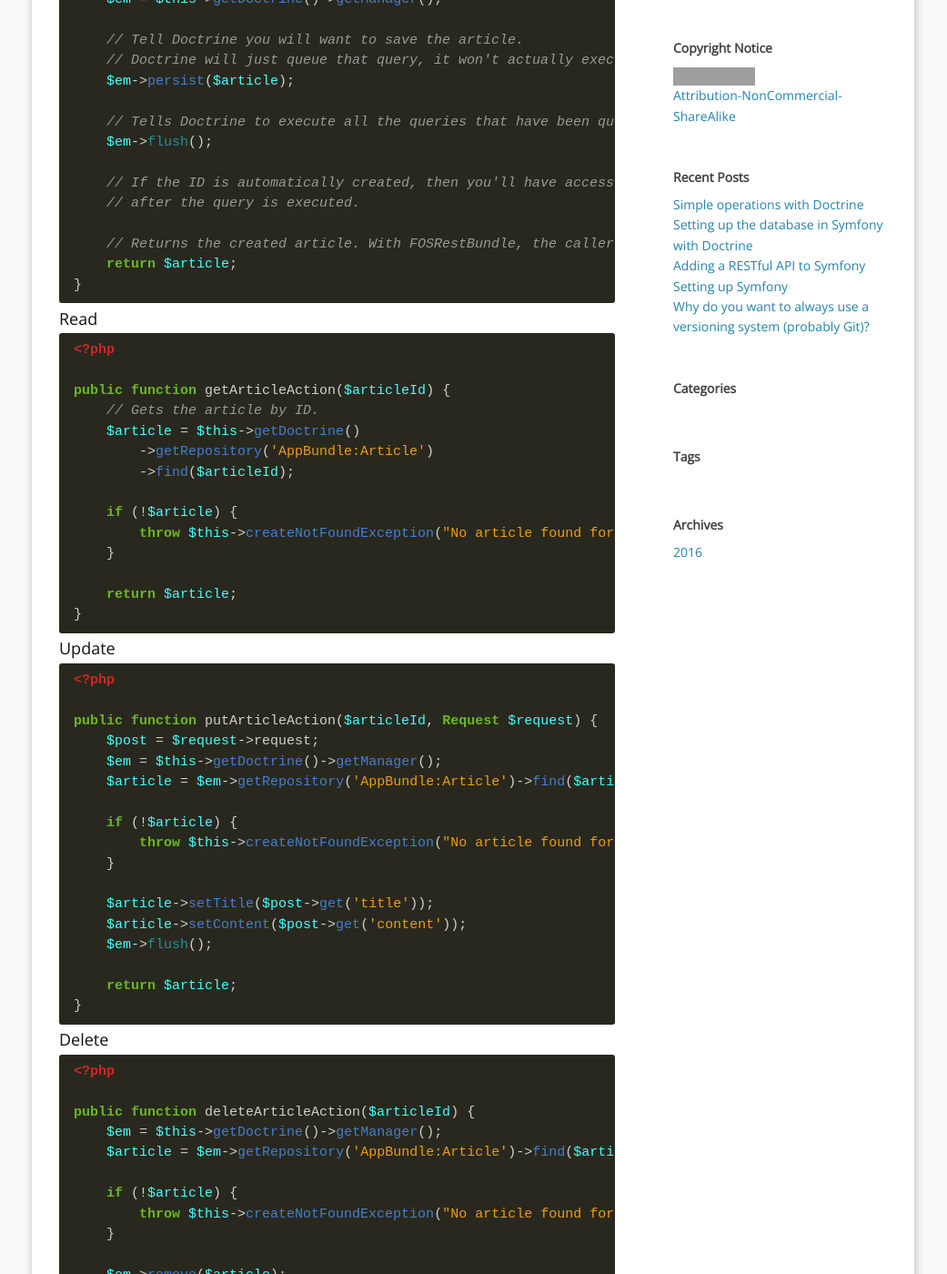
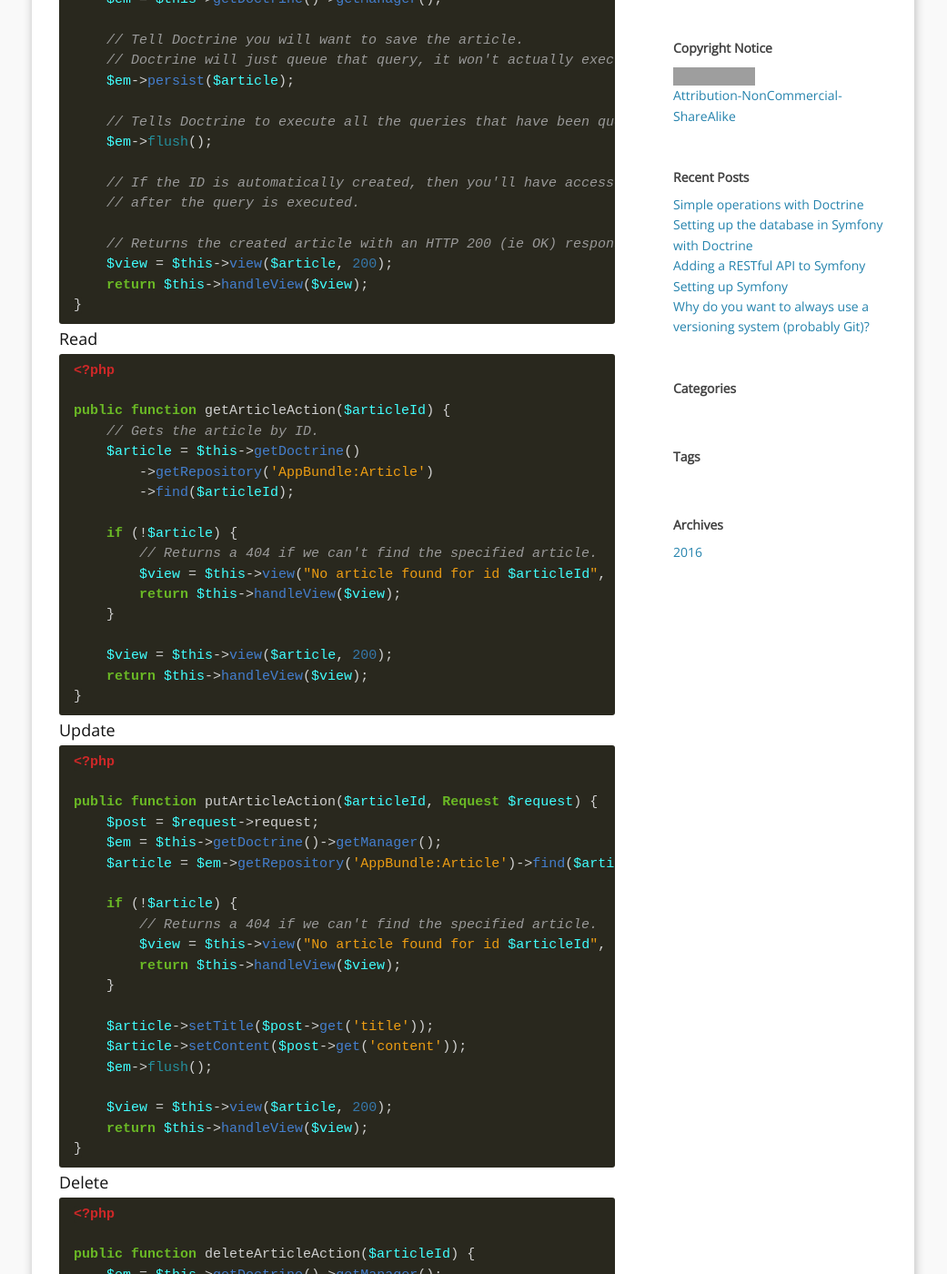
Before and after one commit to Heshyo/heshyo.github.io, a Jekyll site: the page built from _posts/2016-07-04-simple-operations-with-doctrine.md, in a window 1280 px wide and 1400 px high, scrolled down 715 px. Shown: the whole window at 91% size, without its empty margins (120-1161 px from the left). Built offline with Jekyll 4.4.1, drawn with Linux system fonts in a browser that asks for light colours; nearby versions of some CDN libraries; comment, search, counter and statistics services are not loaded; some of the changed text lies outside the part shown; grey boxes are pictures that could not be loaded.

Commit message:
- Fixed: updated what our REST controller returns (not directly the object, instead uses handleView)

````diff
--- a/_posts/2016-07-04-simple-operations-with-doctrine.md
+++ b/_posts/2016-07-04-simple-operations-with-doctrine.md
@@ -36,8 +36,9 @@ public function postArticleAction(Request $request) {
     // If the ID is automatically created, then you'll have access to it
     // after the query is executed.
 
-    // Returns the created article. With FOSRestBundle, the caller will get the object back.
-    return $article;
+    // Returns the created article with an HTTP 200 (ie OK) response
+    $view = $this->view($article, 200);
+    return $this->handleView($view);
 }
 ```
 
@@ -53,10 +54,13 @@ public function getArticleAction($articleId) {
         ->find($articleId);
 
     if (!$article) {
-        throw $this->createNotFoundException("No article found for id $articleId");
+        // Returns a 404 if we can't find the specified article.
+        $view = $this->view("No article found for id $articleId", 404);
+        return $this->handleView($view);
     }
 
-    return $article;
+    $view = $this->view($article, 200);
+    return $this->handleView($view);
 }
 ```
 
@@ -71,14 +75,17 @@ public function putArticleAction($articleId, Request $request) {
     $article = $em->getRepository('AppBundle:Article')->find($articleId);
 
     if (!$article) {
-        throw $this->createNotFoundException("No article found for id $articleId");
+        // Returns a 404 if we can't find the specified article.
+        $view = $this->view("No article found for id $articleId", 404);
+        return $this->handleView($view);
     }
 
     $article->setTitle($post->get('title'));
     $article->setContent($post->get('content'));
     $em->flush();
 
-    return $article;
+    $view = $this->view($article, 200);
+    return $this->handleView($view);
 }
 ```
 
@@ -92,13 +99,16 @@ public function deleteArticleAction($articleId) {
     $article = $em->getRepository('AppBundle:Article')->find($articleId);
 
     if (!$article) {
-        throw $this->createNotFoundException("No article found for id $articleId");
+        // Returns a 404 if we can't find the specified article.
+        $view = $this->view("No article found for id $articleId", 404);
+        return $this->handleView($view);
     }
 
     $em->remove($article);
     $em->flush();
 
-    return true;
+    $view = $this->view(true, 200);
+    return $this->handleView($view);
 }
 ```
 
````
